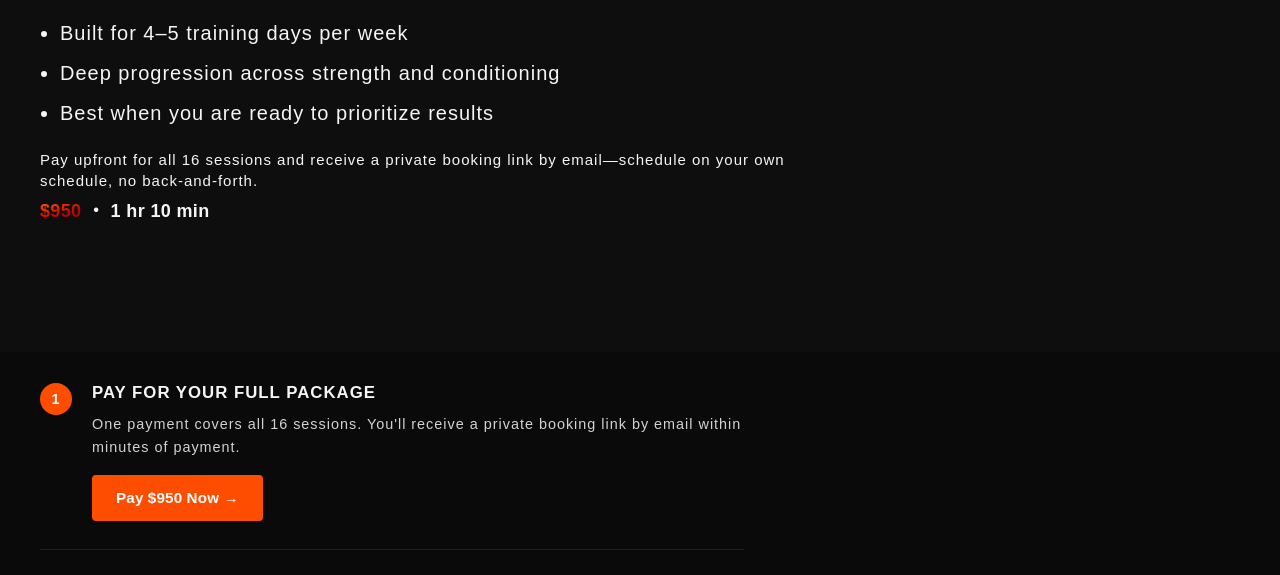
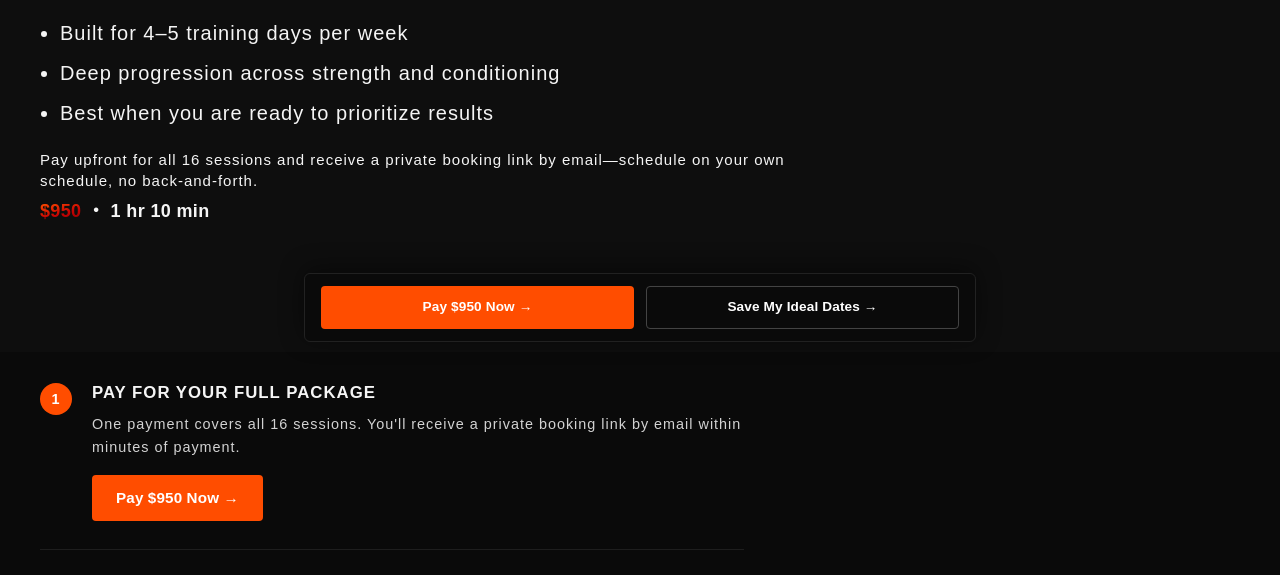
Before and after one commit to SWFTstudios/built_by_me_ez, a plain HTML site: page 16-session-package.html in a window 1280 px wide. Shown: the part 511-1086 px from the top of the page. Drawn offline with nearby package versions, Linux system fonts and the light colour scheme; a script that the page names is missing.

Commit message:
Add fixed bottom CTAs and wire Stripe payment links on package pages.
Sticky pay/lead buttons keep both conversion paths visible without scrolling; Stripe URLs and package-page metadata are configured for the onboarding flow branch.

Co-authored-by: Cursor <cursoragent@cursor.com>

```diff
--- a/16-session-package.html
+++ b/16-session-package.html
@@ -23,7 +23,10 @@
   <link href="images/favicon.jpg" rel="shortcut icon" type="image/x-icon">
   <link href="images/webclip.jpg" rel="apple-touch-icon">
 </head>
-<body class="body-2">
+<body class="body-2 package-page"
+  data-pay-label="Pay $950 Now →"
+  data-stripe-link="https://buy.stripe.com/fZu7sLebzgEBfMA7XK04807?client_reference_id=16-session-1-1"
+  data-lead-label="Save My Ideal Dates →">
   <div class="page-wrapper">
     <div class="main-wrapper">
       <div data-animation="over-left" class="navbar_component w-nav" data-easing2="ease-out-quint" data-easing="ease-out-quint" data-collapse="medium" role="banner" data-no-scroll="1" data-duration="400" data-doc-height="1">
@@ -60,7 +63,7 @@
           </div>
         </div>
       </div>
-      <div class="section-booking-pay page-padding">
+      <div id="package-pay" class="section-booking-pay page-padding">
         <div class="container">
           <div class="pay-flow-wrapper">
             <div class="pay-steps-list">
@@ -69,7 +72,7 @@
                 <div class="pay-step-body">
                   <h3 class="pay-step-heading">Pay for your full package</h3>
                   <p class="pay-step-text">One payment covers all 16 sessions. You'll receive a private booking link by email within minutes of payment.</p>
-                  <a href="https://buy.stripe.com/YOUR_STRIPE_LINK_16_SESSION_1_1?client_reference_id=16-session-1-1" class="pay-now-btn" target="_blank" rel="noopener noreferrer">Pay $950 Now →</a>
+                  <a href="https://buy.stripe.com/fZu7sLebzgEBfMA7XK04807?client_reference_id=16-session-1-1" class="pay-now-btn" target="_blank" rel="noopener noreferrer">Pay $950 Now →</a>
                 </div>
               </div>
               <div class="pay-step">
@@ -103,10 +106,10 @@
           </div>
         </div>
       </div>
-      <div class="section-lead-capture page-padding"
+      <div id="package-lead-capture" class="section-lead-capture page-padding"
            data-package-label="16-Session 1:1 Training"
            data-package-slug="16-session-1-1"
-           data-stripe-link="https://buy.stripe.com/YOUR_STRIPE_LINK_16_SESSION_1_1?client_reference_id=16-session-1-1">
+           data-stripe-link="https://buy.stripe.com/fZu7sLebzgEBfMA7XK04807?client_reference_id=16-session-1-1">
         <div class="container">
           <div class="lead-capture-wrapper">
             <div class="lead-capture-intro">
@@ -154,5 +157,6 @@
   <script>var WORKER_URL = 'WORKER_URL_PLACEHOLDER';</script>
   <script src="js/builtbymeez.js" type="text/javascript"></script>
   <script src="js/lead-capture.js" type="text/javascript"></script>
+  <script src="js/package-sticky-cta.js" type="text/javascript"></script>
 </body>
 </html>
--- a/css/builtbymeez.css
+++ b/css/builtbymeez.css
@@ -3244,3 +3244,110 @@ a {
     grid-template-columns: 1fr;
   }
 }
+
+/* ─── Fixed bottom package CTAs ──────────────────────────────────────────── */
+
+.package-page {
+  padding-bottom: 5.5rem;
+}
+
+#package-pay,
+#package-lead-capture {
+  scroll-margin-top: 5.5rem;
+}
+
+.package-sticky-cta {
+  position: fixed;
+  bottom: 0;
+  left: 0;
+  right: 0;
+  z-index: 998;
+  display: grid;
+  grid-template-columns: 1fr 1fr;
+  gap: 0.75rem;
+  padding: 0.75rem 1rem;
+  padding-bottom: calc(0.75rem + env(safe-area-inset-bottom, 0px));
+  background: #0a0a0a;
+  border-top: 1px solid #222;
+  box-shadow: 0 -4px 24px rgba(0, 0, 0, 0.45);
+  transition: transform 0.25s ease;
+}
+
+.package-sticky-cta.is-hidden {
+  transform: translateY(100%);
+  pointer-events: none;
+}
+
+.package-sticky-btn {
+  display: flex;
+  align-items: center;
+  justify-content: center;
+  padding: 0.75rem 0.85rem;
+  font-size: 0.85rem;
+  font-weight: 700;
+  text-align: center;
+  text-decoration: none;
+  border-radius: 4px;
+  letter-spacing: 0.01em;
+  line-height: 1.25;
+  transition: opacity 0.15s;
+}
+
+.package-sticky-btn--pay {
+  background: var(--chocolate);
+  color: #fff;
+}
+
+.package-sticky-btn--pay:hover {
+  opacity: 0.88;
+  color: #fff;
+}
+
+.package-sticky-btn--lead {
+  background: transparent;
+  color: #fff;
+  border: 1px solid #444;
+}
+
+.package-sticky-btn--lead:hover {
+  border-color: var(--chocolate);
+  color: var(--chocolate);
+}
+
+@media screen and (max-width: 767px) {
+  .package-sticky-btn--pay-desktop {
+    display: none;
+  }
+
+  .package-sticky-cta {
+    grid-template-columns: 1fr 1fr;
+  }
+}
+
+@media screen and (min-width: 768px) {
+  .package-sticky-btn--pay-mobile {
+    display: none;
+  }
+
+  .package-sticky-cta {
+    max-width: 42rem;
+    margin-left: auto;
+    margin-right: auto;
+    left: 1rem;
+    right: 1rem;
+    bottom: 1rem;
+    border: 1px solid #222;
+    border-radius: 6px;
+    padding-bottom: calc(0.75rem + env(safe-area-inset-bottom, 0px));
+  }
+}
+
+@media screen and (max-width: 479px) {
+  .package-sticky-cta {
+    grid-template-columns: 1fr;
+  }
+
+  .package-sticky-btn {
+    font-size: 0.9rem;
+  }
+}
--- /dev/null
+++ b/js/package-sticky-cta.js
@@ -0,0 +1,72 @@
+/**
+ * Fixed bottom CTA bar for package pages.
+ * Requires body.package-page with data-pay-label, data-stripe-link, data-lead-label.
+ */
+(function () {
+  'use strict';
+
+  var body = document.body;
+  if (!body.classList.contains('package-page')) return;
+
+  var payLabel = body.getAttribute('data-pay-label') || 'Pay Now →';
+  var stripeLink = body.getAttribute('data-stripe-link') || '';
+  var leadLabel = body.getAttribute('data-lead-label') || 'Save My Ideal Dates →';
+
+  var nav = document.createElement('nav');
+  nav.className = 'package-sticky-cta';
+  nav.setAttribute('aria-label', 'Package actions');
+
+  nav.innerHTML =
+    '<a class="package-sticky-btn package-sticky-btn--pay package-sticky-btn--pay-mobile" href="#package-pay">' +
+      payLabel +
+    '</a>' +
+    '<a class="package-sticky-btn package-sticky-btn--pay package-sticky-btn--pay-desktop" href="' +
+      stripeLink +
+    '" target="_blank" rel="noopener noreferrer">' +
+      payLabel +
+    '</a>' +
+    '<a class="package-sticky-btn package-sticky-btn--lead" href="#package-lead-capture">' +
+      leadLabel +
+    '</a>';
+
+  body.appendChild(nav);
+
+  function smoothScrollTo(hash) {
+    var target = document.querySelector(hash);
+    if (!target) return;
+    target.scrollIntoView({ behavior: 'smooth', block: 'start' });
+  }
+
+  nav.addEventListener('click', function (e) {
+    var link = e.target.closest('a[href^="#"]');
+    if (!link) return;
+    e.preventDefault();
+    smoothScrollTo(link.getAttribute('href'));
+  });
+
+  var paySection = document.getElementById('package-pay');
+  var leadSection = document.getElementById('package-lead-capture');
+  var targets = [paySection, leadSection].filter(Boolean);
+
+  if (targets.length && 'IntersectionObserver' in window) {
+    var visibleSections = new Set();
+
+    var observer = new IntersectionObserver(
+      function (entries) {
+        entries.forEach(function (entry) {
+          if (entry.isIntersecting) {
+            visibleSections.add(entry.target);
+          } else {
+            visibleSections.delete(entry.target);
+          }
+        });
+        nav.classList.toggle('is-hidden', visibleSections.size > 0);
+      },
+      { root: null, threshold: 0.35 }
+    );
+
+    targets.forEach(function (el) {
+      observer.observe(el);
+    });
+  }
+})();
```
Also changed, not shown: 12-session-1-1-training-package.html (+9 -5 lines), 12-session-semi-private-package.html (+9 -5 lines), 16-session-semi-private-package.html (+9 -5 lines), 8-session-semi-private-package.html (+9 -5 lines), 8-session-training-package.html (+9 -5 lines), workers/package-booking/README.md.
